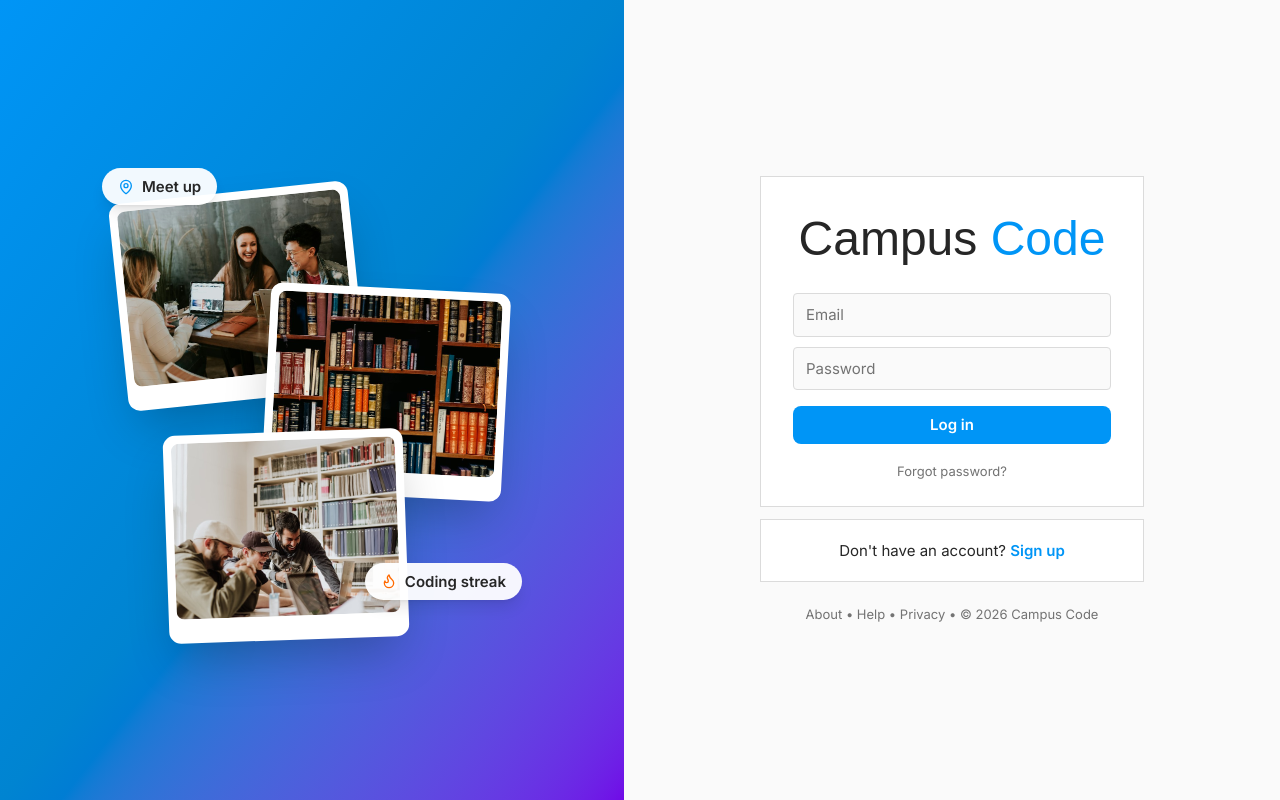
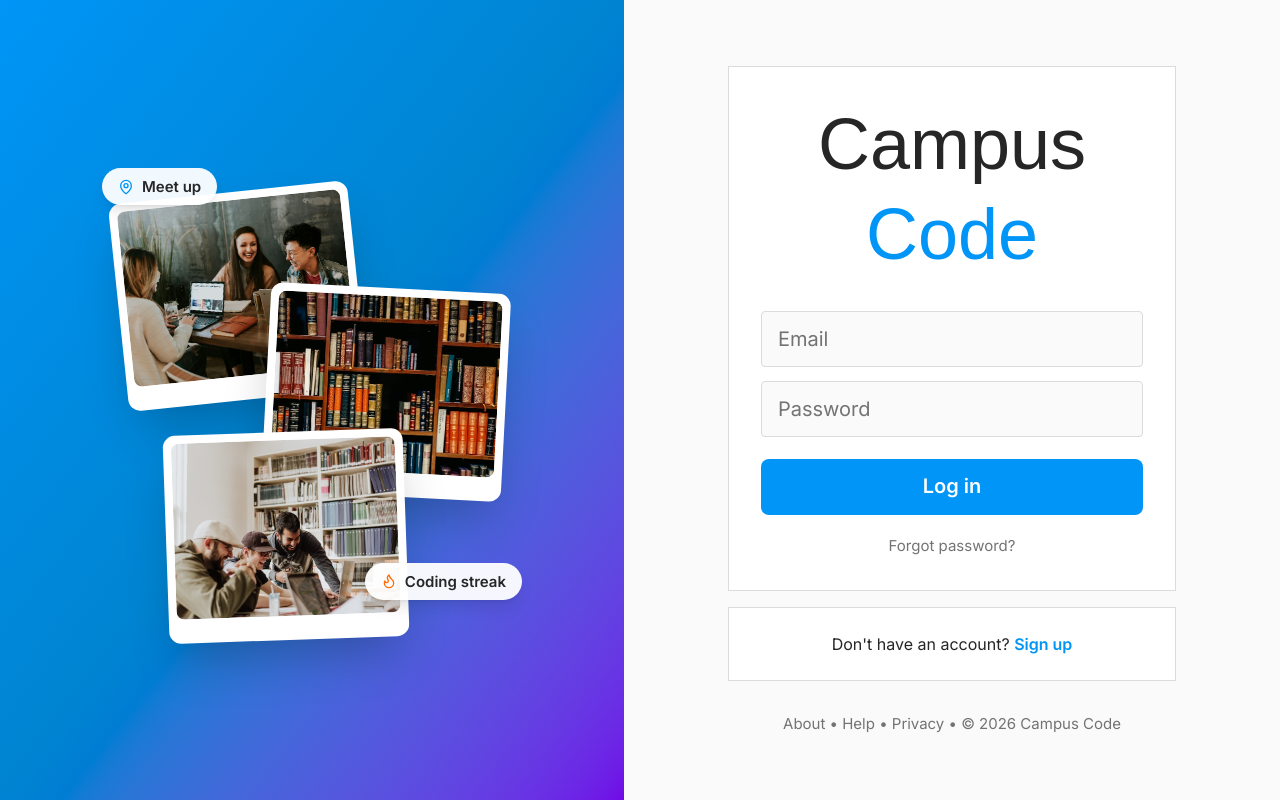
Before and after one commit to 0xnarasimha/campus-code, a Next.js app: page /login in a window 1280 px wide. Built offline with nearby package versions, Linux system fonts and the light colour scheme; no server answers; a web font is replaced by a local one.

Commit message:
style: bigger login card

```diff
--- a/app/(auth)/login/page.tsx
+++ b/app/(auth)/login/page.tsx
@@ -97,12 +97,12 @@ function LoginForm() {
 
       {/* Auth column */}
       <div className="flex flex-1 flex-col items-center justify-center px-4 py-10">
-        <main className="w-full max-w-sm border border-ig-border bg-surface px-8 pb-6 pt-8">
-          <h1 className="text-center font-script text-5xl leading-tight">
+        <main className="w-full max-w-md border border-ig-border bg-surface p-8">
+          <h1 className="text-center font-script text-6xl leading-tight md:text-7xl">
             <span className="text-ig-text">Campus </span>
             <span className="text-ig-blue">Code</span>
           </h1>
-          <form onSubmit={onSubmit} className="mt-6 flex flex-col gap-2.5">
+          <form onSubmit={onSubmit} className="mt-8 flex flex-col gap-3.5">
             <label className="sr-only" htmlFor="login-email">
               Email
             </label>
@@ -114,7 +114,7 @@ function LoginForm() {
               placeholder="Email"
               value={email}
               onChange={(e) => setEmail(e.target.value)}
-              className="rounded border border-ig-border bg-bg px-3 py-2.5 text-sm text-ig-text outline-none placeholder:text-ig-secondary focus:border-ig-blue"
+              className="h-14 rounded border border-ig-border bg-bg px-4 text-lg text-ig-text outline-none placeholder:text-ig-secondary focus:border-ig-blue"
             />
             <label className="sr-only" htmlFor="login-password">
               Password
@@ -127,7 +127,7 @@ function LoginForm() {
               placeholder="Password"
               value={password}
               onChange={(e) => setPassword(e.target.value)}
-              className="rounded border border-ig-border bg-bg px-3 py-2.5 text-sm text-ig-text outline-none placeholder:text-ig-secondary focus:border-ig-blue"
+              className="h-14 rounded border border-ig-border bg-bg px-4 text-lg text-ig-text outline-none placeholder:text-ig-secondary focus:border-ig-blue"
             />
             {error && (
               <p role="alert" className="text-sm text-red-600 dark:text-red-400">
@@ -137,14 +137,14 @@ function LoginForm() {
             <button
               type="submit"
               disabled={pending}
-              className="mt-1.5 rounded-lg bg-ig-blue px-3 py-2 text-sm font-semibold text-white transition-opacity hover:bg-ig-blue-hover disabled:opacity-60"
+              className="mt-2 h-14 rounded-lg bg-ig-blue px-3 text-lg font-semibold text-white transition-opacity hover:bg-ig-blue-hover disabled:opacity-60"
             >
               {pending ? "Logging in…" : "Log in"}
             </button>
           </form>
           {googleEnabled && (
             <>
-              <div className="my-4 flex items-center gap-3 text-xs font-semibold text-ig-secondary">
+              <div className="my-5 flex items-center gap-3 text-sm font-semibold text-ig-secondary">
                 <span className="h-px flex-1 bg-ig-border" />
                 OR
                 <span className="h-px flex-1 bg-ig-border" />
@@ -156,7 +156,7 @@ function LoginForm() {
                     redirectTo: safeRedirectTo(searchParams.get("callbackUrl")),
                   })
                 }
-                className="flex w-full items-center justify-center gap-2 px-3 py-2 text-sm font-semibold text-ig-blue"
+                className="flex h-14 w-full items-center justify-center gap-2 px-3 text-base font-semibold text-ig-blue"
               >
                 <span
                   aria-hidden="true"
@@ -168,19 +168,19 @@ function LoginForm() {
               </button>
             </>
           )}
-          <div className="mt-4 text-center">
-            <a href="#" className="text-xs text-ig-secondary">
+          <div className="mt-5 text-center">
+            <a href="#" className="text-sm text-ig-secondary">
               Forgot password?
             </a>
           </div>
         </main>
-        <div className="mt-3 w-full max-w-sm border border-ig-border bg-surface px-8 py-5 text-center text-sm text-ig-text">
+        <div className="mt-4 w-full max-w-md border border-ig-border bg-surface px-8 py-6 text-center text-base text-ig-text">
           Don&apos;t have an account?{" "}
           <Link href="/signup" className="font-semibold text-ig-blue">
             Sign up
           </Link>
         </div>
-        <footer className="mt-6 text-center text-xs text-ig-secondary">
+        <footer className="mt-8 text-center text-sm text-ig-secondary">
           About • Help • Privacy • © 2026 Campus Code
         </footer>
       </div>
```
